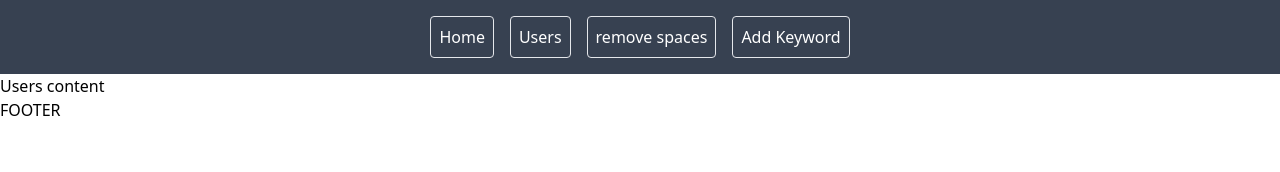
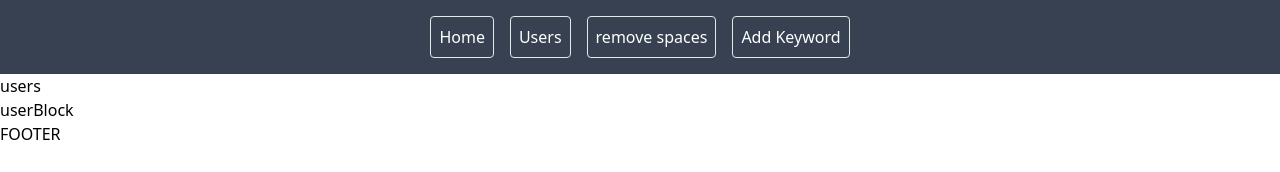
Before and after one commit to ZianEjaz/e-commerce-components, a React (Create React App) app: page /users in a window 1280 px wide. Shown: the top 172 px of the page. Built offline with nearby package versions, Linux system fonts and the light colour scheme; no server answers.

Commit message:
added user json < json not mapping from state

```diff
--- a/src/components/home.js
+++ b/src/components/home.js
@@ -1,5 +1,4 @@
 import React from "react";
-import Header from "./header";
 
 
 const Home = () => {
--- /dev/null
+++ b/src/components/users/userBlock.js
@@ -0,0 +1,9 @@
+import React from 'react'
+
+function UserBlock() {
+  return (
+    <div>userBlock</div>
+  )
+}
+
+export default UserBlock
--- a/src/components/users/users.js
+++ b/src/components/users/users.js
@@ -1,13 +1,35 @@
-import React from 'react';
+import React, { Component } from 'react'
+import UserBlock from './userBlock'
+
+export class Users extends Component {
+    state = {
+        json: []
+    }
 
 
-const Users = ()=>{
-    return(
-        <div>
+    //fetch json data from jsonplaceholder api
+    jsonFetch = () => {
+        fetch('https://jsonplaceholder.typicode.com/users/')
+            .then(response => response.json())
+            .then(json => this.setState({json}))
+}
+    jsonToUserBlock = this.state.json.map((item, index)=>{
+        return (
+            console.log(this.state.json.length, index)
+        )
+    })
 
-            <h1>Users content</h1>
+    componentDidMount() {
+        this.jsonFetch()
+    }
 
-        </div>
-    )
+    render() {
+        return (
+            <div>users
+                < UserBlock />
+            </div>
+        )
+    }
 }
+
 export default Users
```
Also changed, not shown: public/manifest.json.
